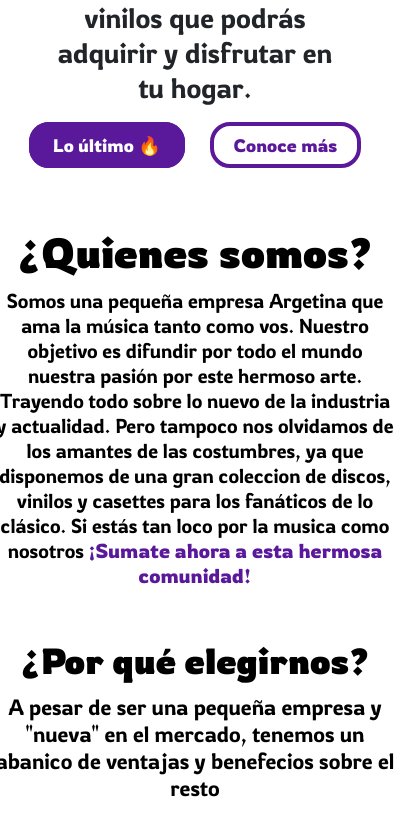
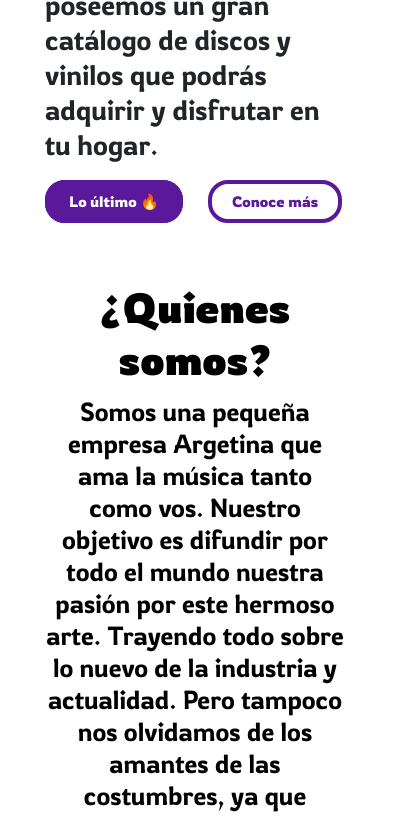
Before and after one commit to julianrocaa/landing-page, a plain HTML site: page index.html in a window 390 px wide. Shown: the part 670-1486 px from the top of the page, 415 px wide, since content can reach past the window. Drawn offline with Linux system fonts and the light colour scheme.

Commit message:
tercer-arreglo-media

```diff
--- a/media-queries.css
+++ b/media-queries.css
@@ -3,6 +3,7 @@
     .menu-label {
         display: none;
     }
+
     #menu-toggle {
         display: none;
     }
@@ -12,6 +13,7 @@
     #cards {
         gap: 30px;
     }
+
     .menu-label {
         display: none;
     }
@@ -22,11 +24,13 @@
     .navbar {
         gap: 10px;
     }
+
     .cart-icon {
-        height:30px;
+        height: 30px;
         margin-right: 0rem;
         margin-top: 4px;
     }
+
     .navbar-list {
         position: absolute;
         top: 65px;
@@ -60,16 +64,16 @@
         width: 25px;
     }
 
-#menu-toggle:checked + .navbar-list {
+    #menu-toggle:checked+.navbar-list {
         display: flex;
     }
+
     #menu-toggle {
         display: none;
     }
 
     .hero-info {
         width: 100%;
-    text-align: center;
         justify-content: center;
         align-items: center;
 
@@ -79,32 +83,47 @@
         width: 90%;
         max-width: 500px;
     }
+
     .hero-info p {
         width: 60%;
         max-width: 600px;
     }
+
+    .about-info {
+        display: flex;
+        flex-direction: column;
+        align-items: center;
+    }
+
+    .about-info h1 {
+        width: 90%;
+        max-width: 500px;
+    }
+
+    .about-info p {
+        width: 60%;
+        max-width: 600px;
+    }
+
     .hero-card {
         display: none;
     }
 
     .hero-button a {
-    font-size: 18px;
+        font-size: 15px;
     }
 
-.cards-info h2 {
-    text-align: center;
-    width: 80%;
-    max-width: 500px;
-}
 
     .cards-info p {
-    max-width: 500px;
+        width: 60%;
+        min-width: unset;
      }
 
     .card-settings {
         height: 220px;
         width: 450px;
     }
+
     #cards {
         max-width: 100%;
         display: flex;
@@ -121,6 +140,7 @@
         width: 110%;
         font-size: 25px;
     }
+
     .contact-info p {
         font-size: 20px;
         font-weight: 300;
@@ -133,11 +153,13 @@
         display: flex;
         flex-direction: column;
     }
+
     .contact-info h3 {
         height: 32px;
         width: 80%;
         font-size: 20px;
     }
+
     .contact-info p {
         font-size: 18px;
         font-weight: 300;
@@ -146,6 +168,7 @@
     .contact-1 img {
         height: 20px;
     }
+
     .contact-2 img {
         height: 20px;
     }
@@ -154,51 +177,62 @@
 @media (max-width: 576px) {
 
     .cart-icon {
-        height:45px;
+        height: 45px;
     }
 
     .menu-label img {
         height: 35px;
         width: 35px;
+
     }
+
     .logo {
         height: 59px;
 
     }
+
     .navbar-list a {
         font-size: 28px;
+        min-width: 300px;
     }
+
     .hero-info h1 {
         font-size: 46px;
         width: 60%;
-    min-width: 400px;
+        min-width: 300px;
     }
+
     .hero-info p {
         font-size: 28px;
         width: 70%;
         min-width: 300px;
     }
 
-   .about-info h2{
+    .hero-button {
+        font-size: px;
+        min-width: 300px;
+    }
+
+    .about-info h2 {
         font-size: 42px;
         width: 80%;
-    min-width: 400px;
+        min-width: 300px;
     }
+
     .about-info p {
-    font-size: 20px;
-    min-width: 100px;
+        font-size: 26px;
+        min-width: 300px;
 
     }
 
-   .cards-info h2{
-    font-size: 36px;
-    width: 60%;
-    min-width: 400px;
+    .cards-info h2 {
+        font-size: 40px;
+        min-width: 300px;
     }
+
     .cards-info p {
         font-size: 22px;
-    width: 60%;
-    min-width: 400px;
+        min-width: 300px;
     }
 
     .card-settings {
@@ -210,7 +244,9 @@
         text-align: center;
         background: var(--tekhelet);
         border-radius: 20px;
+        min-width: 300px;
     }
+
     .card-settings p {
         font-size: 19px;
     }
@@ -219,3 +255,10 @@
         font-size: 30px;
 
     }
+
+    #contactos h2 {
+        font-size: 40px;
+        min-width: 300px;
+    }
+
+}
--- a/style.css
+++ b/style.css
@@ -214,7 +214,6 @@ main {
 .cards-info h2 {
     font-weight: 700;
     font-size: 50px;
-    min-width: 500px;
 }
 
 .cards-info p {
```
Also changed, not shown: index.html (+1 -2 lines). Lines whose indentation alone changed are shown as unchanged.
